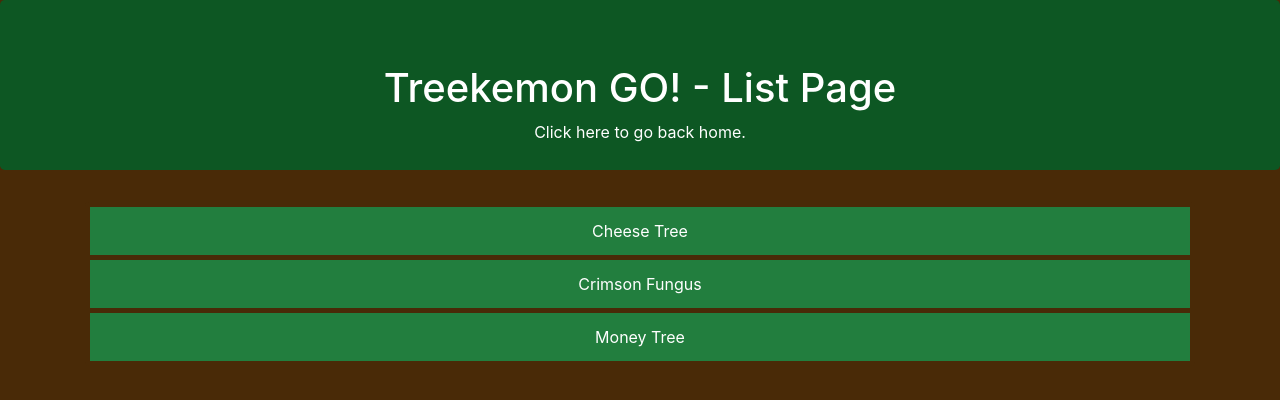
After one commit to codefeld/Treekemon-GO, a Django app: page /list/ in a window 1280 px wide. The commit adds this page. Shown: the top 400 px of the page. Run offline with Django 3.2, Linux system fonts and the light colour scheme; some libraries are stand-ins or nearby versions.

Commit message:
made the list page

```diff
--- a/hatch/urls.py
+++ b/hatch/urls.py
@@ -16,6 +16,5 @@ import woodland.views
 
 urlpatterns = [
     path("", woodland.views.index, name="index"),
-    path("db/", woodland.views.db, name="db"),
-    path("admin/", admin.site.urls),
+    path("list/", woodland.views.list_trees, name="list")
 ]
--- a/woodland/templates/base.html
+++ b/woodland/templates/base.html
@@ -11,7 +11,8 @@
     .jumbotron {
         background: #0d5723;
         color: white;
-        padding-bottom: 80px
+        padding-bottom: 2%;
+        padding-top: 5%
     }
     .jumbotron .btn-primary {
         background: #04360f;
@@ -21,7 +22,7 @@
         background: #0d5723
     }
     .jumbotron p {
-        color: #d9ccee;
+        color: #ffffff;
         max-width: 75%;
         margin: 1em auto 2em
     }
@@ -46,7 +47,33 @@
     }
     .btn-primary {
       background-color: #227e3e;
-      border-color: #227e3e
+      border-color: #227e3e;
+      transition-duration: 0.4s
+    }
+    .btn-primary:hover {
+      background-color: #0d5723;
+      border-color: #0d5723
+    }
+    .list-group-item {
+      background-color: #227e3e;
+      border-color: #492a07;
+      border-width: 5px;
+      color: white;
+      transition-duration: 0.4s
+    }
+    .list-group-item:hover {
+      background-color: #0d5723;
+      border-color: #492a07;
+      color: white;
+      font-weight: bold
+    }
+    .back-button {
+      color: white;
+      transition-duration: 0.4s
+    }
+    .back-button:hover {
+      font-weight: bold;
+      color: white
     }
 
   </style>
--- /dev/null
+++ b/woodland/templates/list.html
@@ -0,0 +1,19 @@
+{% extends "base.html" %}
+{% load static %}
+
+{% block content %}
+
+<div class="jumbotron text-center">
+  <div class="container">
+    <h1>Treekemon GO! - List Page</h1>
+    <a href="https://9f3111b72708.ngrok.io/#" class="back-button">Click here to go back home.</a>
+  </div>
+</div>
+<div class="container" style="text-align: center">
+    <div class="list-group">
+        <a href="#" class="list-group-item list-group-item-action">Cheese Tree</a>
+        <a href="#" class="list-group-item list-group-item-action">Crimson Fungus</a>
+        <a href="#" class="list-group-item list-group-item-action">Money Tree</a>
+      </div>
+</div>
+{% endblock %}
--- a/woodland/views.py
+++ b/woodland/views.py
@@ -8,6 +8,10 @@ def index(request):
     # return HttpResponse('Hello from Python!')
     return render(request, "index.html")
 
+def list_trees(request):
+    # return HttpResponse('Hello from Python!')
+    return render(request, "list.html")
+
 
 def db(request):
 
```
Also changed, not shown: woodland/templates/index.html (+4 -3 lines), woodland/static/tree.png (added).
